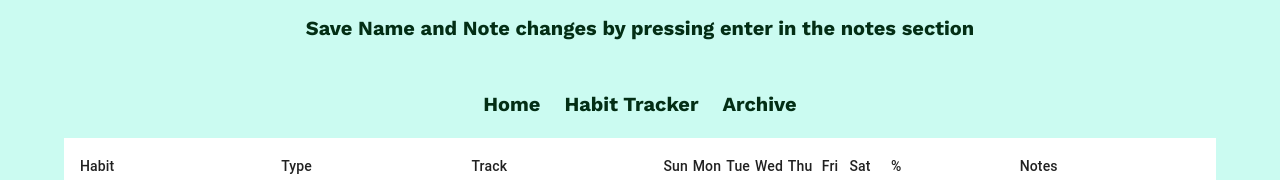
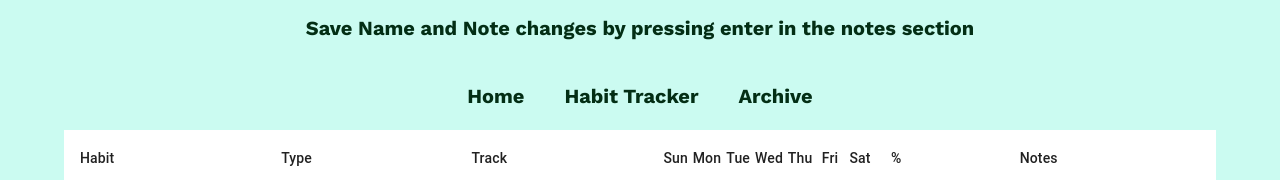
Before and after one commit to szetol0718/cs391finalproject, a Next.js app in the folder final_project_cs391/: page /habit-tracker in a window 1280 px wide. Shown: the part 158-338 px from the top of the page. Built offline with nearby package versions, Linux system fonts and the light colour scheme; no server answers; the database is empty.

Commit message:
formatting

```diff
--- a/final_project_cs391/app/archive/page.tsx
+++ b/final_project_cs391/app/archive/page.tsx
@@ -26,7 +26,7 @@ export default function ArchivePage() {
     return (
         <main className="min-h-screen w-full flex-col justify-center pb-5 text-green-950 bg-teal-100">
             <HabitTrackerHeader/>
-            <h1 className="text-4xl font-bold mb-4 p-6 text-center">Archive</h1>
+            <h1 className="text-4xl font-bold mb-4 p-6 text-center justify-center">Archive</h1>
             <ArchiveDisplay inputArchives={archive} />
         </main>
     );
--- a/final_project_cs391/app/habit-tracker/page.tsx
+++ b/final_project_cs391/app/habit-tracker/page.tsx
@@ -14,7 +14,7 @@ export default function HabitTrackerPage() {
 
                 <div className="w-[90%] items-center justify-center mt-0 m-auto">
                     <h1 className="text-4xl font-bold p-2 text-center">Weekly Habit Tracker</h1>
-                    <p className="text-xl font-bold mb-4 p-3 text-center">
+                    <p className="text-xl font-bold mb-2 p-3 text-center">
                         Save Name and Note changes by pressing enter in the notes section
                     </p>
                     <HabitTrackerHeader />
--- a/final_project_cs391/components/HabitHeader.tsx
+++ b/final_project_cs391/components/HabitHeader.tsx
@@ -11,7 +11,7 @@ export default function HabitTrackerHeader() {
 
     return (
         <header className={headerStyle}>
-            <nav className="flex flex-wrap ">
+            <nav className="flex flex-row flex-wrap items-center justify-center gap-x-4 gap-y-2">
                 <Link href ="/" className = {linkStyling}> Home </Link>
                 <Link href="/habit-tracker" className={linkStyling}>
                     Habit Tracker
```
